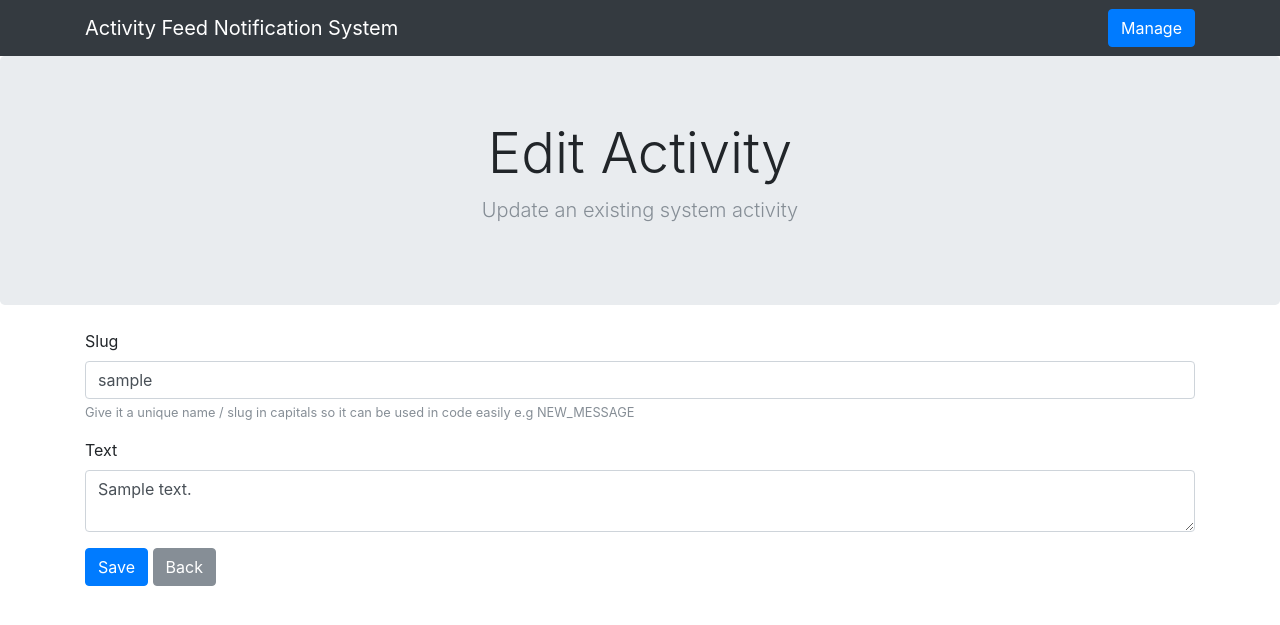
After one commit to lupswitch/activity-feed-notification-system, a CodeIgniter app: page /activity-feed-notification-system/index.php/activity/edit/1 in a window 1280 px wide. The commit adds this page. Shown: the top 625 px of the page. Run offline with CodeIgniter, Linux system fonts and the light colour scheme; tables that the repository leaves empty hold one stand-in row (values such as "Sample post"); some libraries are stand-ins or nearby versions.

Commit message:
Completed add / edit activity type functionality

```diff
--- a/application/controllers/Activity.php
+++ b/application/controllers/Activity.php
@@ -55,4 +55,131 @@ class Activity extends CI_Controller {
 		// set the basetemplate as main view
 		$this->load->view('layout/basetemplate', $data);
 	}
+
+	/**
+	 * Add new system activity
+	 *
+	 * @param 	NULL
+	 * @return 	NULL
+	 */
+	public function add()
+	{
+		// set validation rules
+		$this->form_validation->set_rules('slug', 'Activity slug', 'required|is_unique[activity_types.slug]|xss_clean');
+		$this->form_validation->set_rules('text', 'Activity text', 'required|xss_clean');
+
+		// set error messages for form validation
+		$this->form_validation->set_message('required', '%s is required');
+		$this->form_validation->set_message('is_unique', '%s should be unique');
+
+		// set error delimiters
+		$this->form_validation->set_error_delimiters('<span class="text-danger">', '</span>');
+
+		// check if form is valid
+		if($this->form_validation->run())
+		{
+			$add_activity_type = $this->Activity_model->add_activity_type($this->input->post('slug'), $this->input->post('text'));
+
+			// set the success / error flash message
+			if($add_activity_type == TRUE)
+			{
+				$this->session->set_flashdata('success_message', 'System activity added successfully');
+			}
+			else
+			{
+				$this->session->set_flashdata('error_message', 'Error occured while adding the system activity');
+			}
+
+			redirect('activity/manage');
+			exit;
+		}
+		else
+		{
+			// set layout partial view
+			$data['_view'] = 'activity/add';
+
+			// set the basetemplate as main view
+			$this->load->view('layout/basetemplate', $data);
+		}
+	}
+
+	/**
+	 * Edit an existing system activity
+	 *
+	 * @param  integer $activity_type_id (unique id of the activity type)
+	 * @return 	NULL
+	 */
+	public function edit($activity_type_id)
+	{
+		// check if activity type exists in db
+		// if not then redirect with error message
+		if(!$this->Activity_model->check_if_activity_type_is_valid($activity_type_id))
+		{
+			// set the success / error flash message
+			$this->session->set_flashdata('error_message', 'System activity not found');
+			redirect('activity/manage');
+			exit;
+		}
+
+		// set validation rules
+		$this->form_validation->set_rules('slug', 'Activity slug', 'required|callback_check_slug['.$activity_type_id.']|xss_clean');
+		$this->form_validation->set_rules('text', 'Activity text', 'required|xss_clean');
+
+		// set error messages for form validation
+		$this->form_validation->set_message('required', '%s is required');
+
+		// set error delimiters
+		$this->form_validation->set_error_delimiters('<span class="text-danger">', '</span>');
+
+		// check if form is valid
+		if($this->form_validation->run())
+		{
+			$edit_activity_type = $this->Activity_model->update_activity_type($activity_type_id, $this->input->post('slug'), $this->input->post('text'));
+
+			// set the success / error flash message
+			if($edit_activity_type == TRUE)
+			{
+				$this->session->set_flashdata('success_message', 'System activity updated successfully');
+			}
+			else
+			{
+				$this->session->set_flashdata('error_message', 'Error occured while updating the system activity');
+			}
+
+			redirect('activity/manage');
+			exit;
+		}
+		else
+		{
+			// get the particular system activity
+			$data['system_activity'] = $this->Activity_model->get_activity_type_by_id($activity_type_id);
+
+			// set layout partial view
+			$data['_view'] = 'activity/edit';
+
+			// set the basetemplate as main view
+			$this->load->view('layout/basetemplate', $data);
+		}
+	}
+
+	/**
+	 * Check if slug exists
+	 *
+	 * @param  string $slug (unique string of the activity type)
+	 * @return 	boolean
+	 */
+	public function check_slug($slug, $activity_type_id)
+	{
+		$activity_type = $this->Activity_model->get_activity_type_by_params(array('slug' => $slug, 'id_not_equal_to' => $activity_type_id));
+
+		if(empty($activity_type))
+		{
+			return TRUE;
+		}
+		else
+		{
+			$this->form_validation->set_message('check_slug', '%s should be unique');
+			return FALSE;
+		}
+	}
 }
--- a/application/models/Activity_model.php
+++ b/application/models/Activity_model.php
@@ -19,4 +19,94 @@ class Activity_model extends CI_Model {
 		return $this->db->get('activity_types')->result_array();
 	}
 
+	/**
+	 * Fetch a particular activity type
+	 *
+	 * @param  integer $activity_type_id (unique id of the activity type)
+	 * @return  array (Returns data for a specific activity type)
+	 */
+	public function get_activity_type_by_id($activity_type_id)
+	{
+		return $this->db->get_where('activity_types', array('id' => $activity_type_id))->row_array();
+	}
+
+	/**
+	 * Fetch a particular activity type by multiple parameters
+	 *
+	 * @param  array $params (array containing filters for activity type)
+	 * @return  array (Returns data for a specific activity type)
+	 */
+	public function get_activity_type_by_params($params = array())
+	{
+		if(isset($params['slug']))
+		{
+			$this->db->where('slug', $params['slug']);
+		}
+
+		if(isset($params['id_not_equal_to']))
+		{
+			$this->db->where('id !=', $params['id_not_equal_to']);
+		}
+
+		return $this->db->get_where('activity_types')->row_array();
+	}
+
+	/**
+	 * Check if a activity type is valid
+	 *
+	 * @param  integer $activity_type_id (unique id of the activity type)
+	 * @return  boolean
+	 */
+	public function check_if_activity_type_is_valid($activity_type_id)
+	{
+		$this->db->select('id');
+		$activity_type = $this->db->get_where('activity_types', array('id' => $activity_type_id))->row_array();
+
+		if(isset($activity_type['id']))
+		{
+			return TRUE;
+		}
+		else
+		{
+			return FALSE;
+		}
+	}
+
+	/**
+	 * Add a new activity type
+	 *
+	 * @param  string $slug (unique slug of the activity type)
+	 *         string $text (activity text / message)
+	 *
+	 * @return  boolean
+	 */
+	public function add_activity_type($slug, $text)
+	{
+		$activity_type_data = array(
+			'slug' => $slug,
+			'text' => $text,
+		);
+
+		return $this->db->insert('activity_types', $activity_type_data);
+	}
+
+	/**
+	 * Edit an existing activity type
+	 *
+	 * @param  integer $activity_type_id (unique id of the activity type)
+	 *         string $slug (unique slug of the activity type)
+	 *         string $text (activity text / message)
+	 *
+	 * @return  boolean
+	 */
+	public function update_activity_type($activity_type_id, $slug, $text)
+	{
+		$activity_type_data = array(
+			'slug' => $slug,
+			'text' => $text,
+		);
+
+		return $this->db->update('activity_types', $activity_type_data, array('id' => $activity_type_id));
+	}
+
 }
--- /dev/null
+++ b/application/views/activity/edit.php
@@ -0,0 +1,24 @@
+<section class="jumbotron text-center mb-4">
+    <div class="container">
+        <h1 class="display-4">Edit Activity</h1>
+        <p class="lead text-muted">Update an existing system activity</p>
+    </div>
+</section>
+
+<div class="container">
+	<form method="post">
+		<div class="form-group">
+			<label for="placeName">Slug</label>
+			<input type="text" class="form-control" name="slug" id="activitySlug" aria-describedby="slugHelp" placeholder="Enter a unique slug" value="<?php echo ($this->input->post('slug')) ? $this->input->post('slug') : $system_activity['slug']; ?>">
+			<small id="slugHelp" class="form-text text-muted">Give it a unique name / slug in capitals so it can be used in code easily e.g NEW_MESSAGE</small>
+			<?php echo form_error("slug"); ?>
+		</div>
+		<div class="form-group">
+			<label for="placeName">Text</label>
+			<textarea class="form-control" name="text" id="activityText" aria-describedby="slugHelp" placeholder="Enter activity text / message"><?php echo ($this->input->post('text')) ? $this->input->post('text') : $system_activity['text']; ?></textarea>
+			<?php echo form_error("text"); ?>
+		</div>
+  		<button type="submit" class="btn btn-primary">Save</button>
+  		<a href="<?php echo site_url('activity/manage'); ?>" class="btn btn-secondary">Back</a>
+	</form>
+</div>
--- a/application/views/activity/manage.php
+++ b/application/views/activity/manage.php
@@ -1,7 +1,7 @@
 <section class="jumbotron text-center mb-4">
     <div class="container">
         <h1 class="display-4">Manage System Activities</h1>
-        <p class="lead text-muted">Add / edit / delete system activities</p>
+        <p class="lead text-muted">Add / edit the system activities</p>
         <p>
             <a href="<?php echo site_url('activity/add'); ?>" class="btn btn-primary">Add Activity</a>
         </p>
```
Also changed, not shown: application/views/activity/add.php (added, +24 -0 lines).
